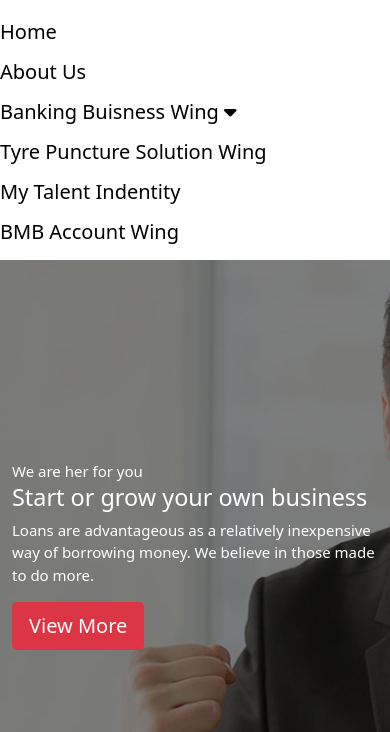
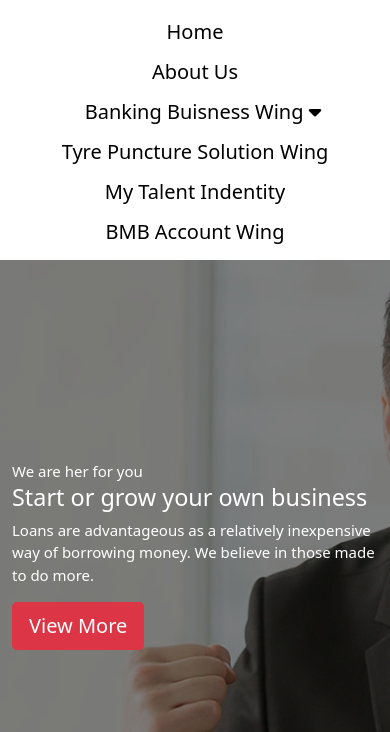
Before and after one commit to nipun140/RSLG, a plain HTML site: page index.html in a window 390 px wide. Both pictures are taken after a click on the element 360 px from the left and 35 px from the top of the page. Shown: the part 60-792 px from the top of the page. Drawn offline with nearby package versions, Linux system fonts and the light colour scheme.

Commit message:
nvabar modified

```diff
--- a/css/style.css
+++ b/css/style.css
@@ -87,18 +87,17 @@
                        .navbar ul {
                            display: none;
                            flex-direction: column;
-                           /* justify-content: center;
-                            align-items: center; */
+                           margin: auto;
                        }
                        .navbar ul li {
                            width: 100%;
                        }
                        .navbar ul li a {
-                           /* text-align: center; */
+                           text-align: center;
                            padding: 5px 0px;
                        }
                    }
-                   /* dropdown in navbar css  */
+                   /*//////////////// dropdown in navbar css  //////////////*/
 
                    .dropcontainer {
                        display: inline-block;
@@ -108,6 +107,7 @@
                    .dropdown_content {
                        display: none;
                        opacity: 0;
+                       left: 21px;
                        position: absolute;
                        /*absolute because we want the dropdown content to come over the text below it and not disturb the flow of contents by leaving an empty space*/
                        min-width: 220px;
--- a/index.html
+++ b/index.html
@@ -30,7 +30,7 @@
                 <li>
                     <div class=dropcontainer>
                         <div class="dropdown_btn">
-                            <a href="#">Banking Buisness Wing <i class="fas fa-caret-down" aria-hidden="true"></i></a>
+                            <a style="padding-left: 23px;" href="#">Banking Buisness Wing <i class="fas fa-caret-down" aria-hidden="true"></i></a>
 
                         </div>
 
```
